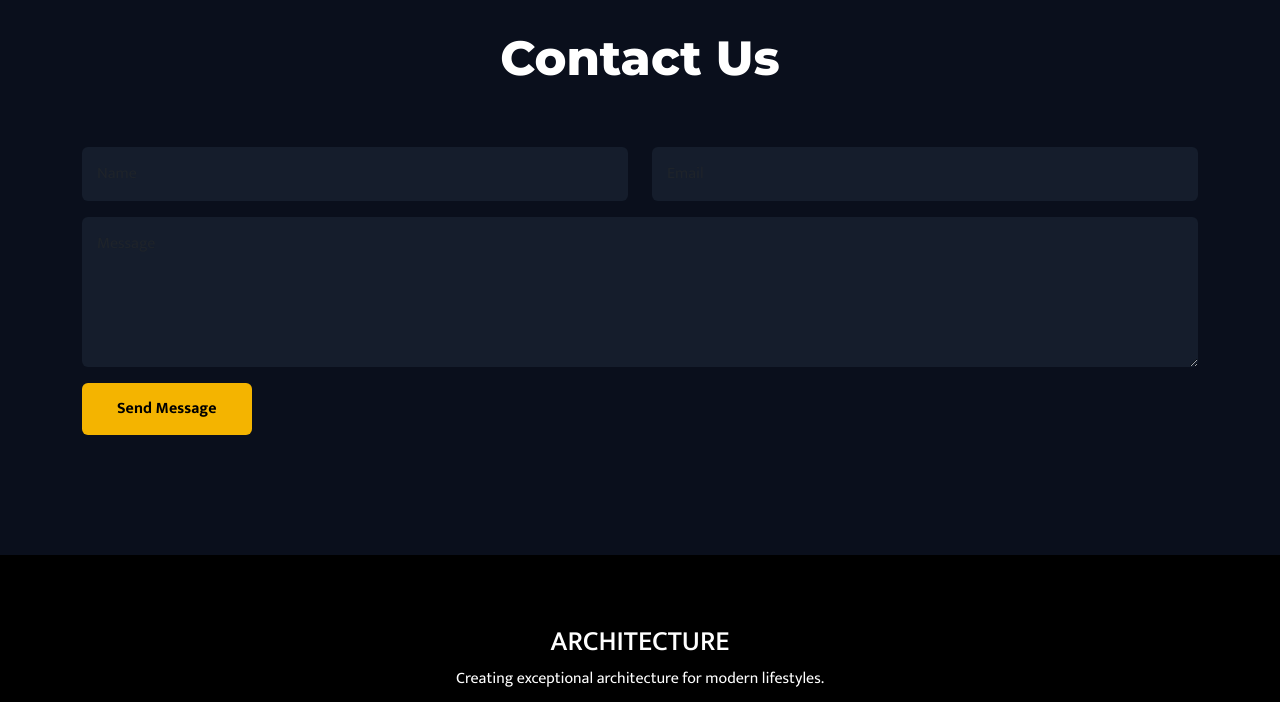
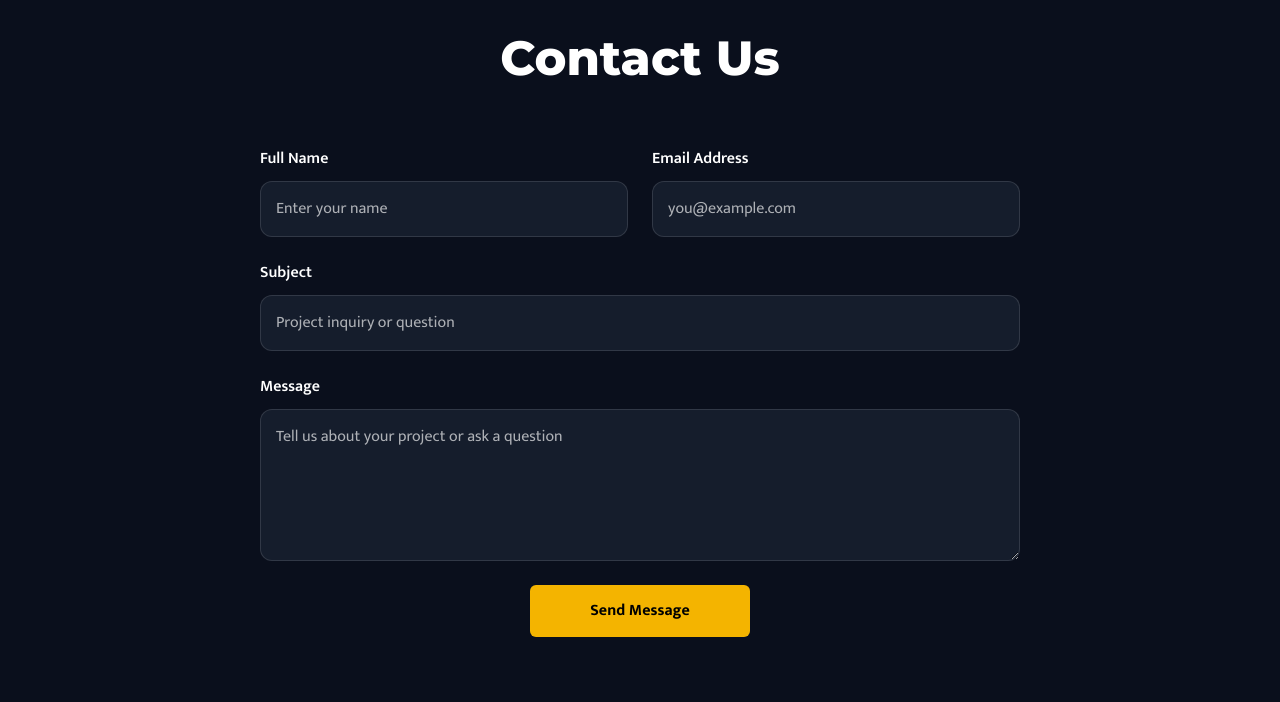
Before and after one commit to sacharya345/Project3, a plain HTML site: page index.html in a window 1280 px wide. Shown: the part 3110-3812 px from the top of the page. Drawn offline with nearby package versions, Linux system fonts and the light colour scheme.

Commit message:
Updated code

```diff
--- a/index.html
+++ b/index.html
@@ -152,7 +152,7 @@ Featured Projects
 
 <div class="project-card">
 
-<img src="https://images.unsplash.com/photo-1546594835-c316b23ef250?auto=format&fit=crop&w=900&q=80" alt="Luxury Villa project">
+<img src="https://images.unsplash.com/photo-1512917774080-9991f1c4c750?auto=format&fit=crop&w=900&q=80" alt="Luxury Villa project" loading="lazy">
 
 <div class="project-overlay">
 Luxury Villa
@@ -276,25 +276,33 @@ Contact Us
 </h2>
 
 <form>
-
-<div class="row">
-
-<div class="col-md-6 mb-3">
-<input type="text" class="form-control" placeholder="Name">
+<div class="row g-4">
+<div class="col-md-6">
+<label for="contact-name" class="form-label">Full Name</label>
+<input id="contact-name" type="text" class="form-control" placeholder="Enter your name">
 </div>
 
-<div class="col-md-6 mb-3">
-<input type="email" class="form-control" placeholder="Email">
+<div class="col-md-6">
+<label for="contact-email" class="form-label">Email Address</label>
+<input id="contact-email" type="email" class="form-control" placeholder="you@example.com">
 </div>
 
+<div class="col-12">
+<label for="contact-subject" class="form-label">Subject</label>
+<input id="contact-subject" type="text" class="form-control" placeholder="Project inquiry or question">
 </div>
 
-<textarea class="form-control mb-3" rows="5" placeholder="Message"></textarea>
+<div class="col-12">
+<label for="contact-message" class="form-label">Message</label>
+<textarea id="contact-message" class="form-control" rows="5" placeholder="Tell us about your project or ask a question"></textarea>
+</div>
 
-<button class="btn custom-btn">
+<div class="col-12 text-center">
+<button type="submit" class="btn custom-btn">
 Send Message
 </button>
-
+</div>
+</div>
 </form>
 
 </div>
--- a/style.css
+++ b/style.css
@@ -35,12 +35,24 @@ color:white !important;
 display:flex;
 align-items:center;
 gap:12px;
+transition:transform .3s ease, color .3s ease;
+}
+
+.navbar-brand:hover{
+transform:translateY(-2px);
 }
 
 .logo-square{
 width:24px;
 height:24px;
 border:4px solid #f4b400;
+transition:transform .3s ease, border-color .3s ease, background .3s ease;
+}
+
+.navbar-brand:hover .logo-square{
+transform:rotate(45deg) scale(1.1);
+border-color:#ffffff;
+background:rgba(255,255,255,.1);
 }
 
 .nav-link{
@@ -184,21 +196,49 @@ background:#111827;
 
 .form-control{
 background:#151d2c;
-border:none;
+border:1px solid rgba(255,255,255,.12);
+border-radius:12px;
 color:white;
 padding:15px;
+transition:border-color .3s ease, box-shadow .3s ease;
+}
+
+.form-control::placeholder{
+color:rgba(255,255,255,.65);
 }
 
 .form-control:focus{
 background:#151d2c;
 color:white;
-box-shadow:none;
+border-color:#f4b400;
+box-shadow:0 0 0 4px rgba(244,180,0,.12);
+}
+
+.form-label{
+display:block;
+margin-bottom:10px;
+color:#ffffff;
+font-weight:600;
 }
 
 footer{
 background:black;
 padding:70px 0;
 text-align:center;
+}
+
+.contact-section form{
+max-width:760px;
+margin:0 auto;
+}
+
+.contact-section .form-control,
+.contact-section .form-label{
+font-size:1rem;
+}
+
+.contact-section .btn.custom-btn{
+min-width:220px;
 }
 
 .socials a{
```
